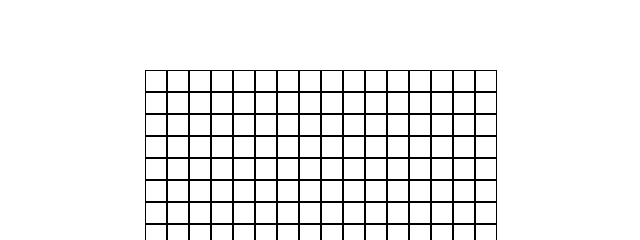
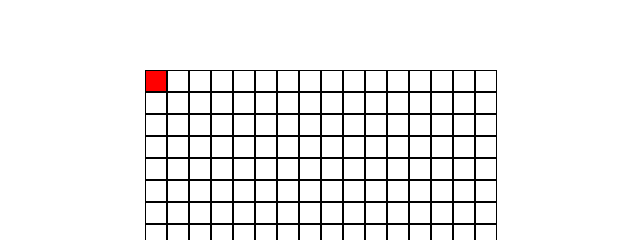
Before and after one commit to John-Zaia/etch-a-sketch, a plain HTML site: page index.html in a window 1280 px wide. In both pictures the pointer is over the element 475 px from the left and 253 px from the top of the page. Shown: the part 172-412 px from the top of the page, 319-959 px from the left. Drawn offline with Linux system fonts and the light colour scheme.

Commit message:
add hover effect to grid

```diff
--- a/main.js
+++ b/main.js
@@ -9,6 +9,7 @@ function grid(rows, cols){
         for(let x = 0; x < cols; x++){
             let cell1 = document.createElement("div");
             cell.appendChild(cell1);
+            cell1.classList.add("cell");
         };
     };
 };
--- a/styles.css
+++ b/styles.css
@@ -12,3 +12,7 @@ div{
     padding: 10px;
     justify-content: left;
 }
+
+.cell:hover{
+    background-color: red;
+}
```
